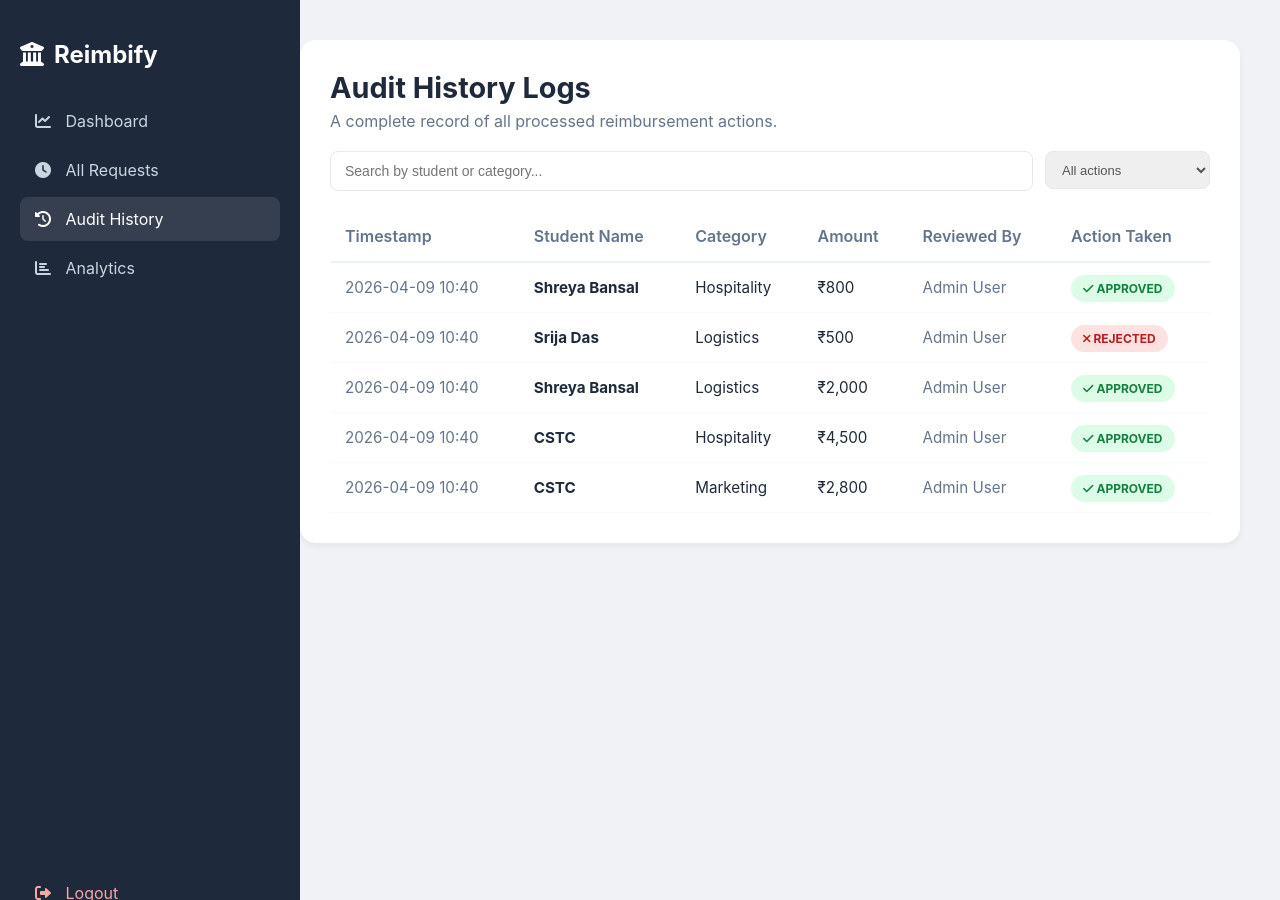
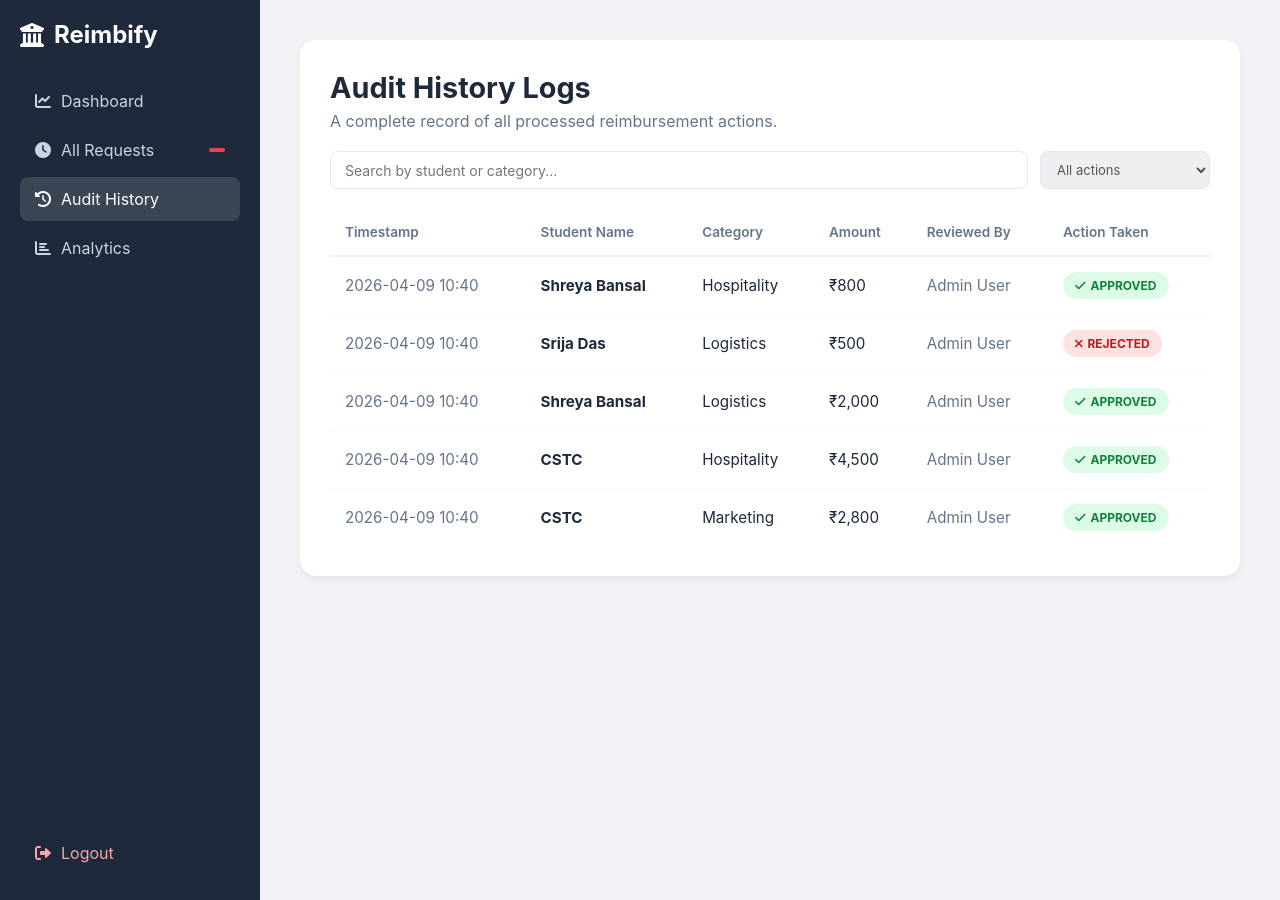
Before and after one commit to shreyabansal-sb/reimbify, a Flask app: page /admin/audit in a window 1280 px wide. Run offline with Flask 3, Linux system fonts and the light colour scheme; the visitor is signed in with stand-in values (Sample User, id 1); data comes from the database, SQL or seed files in the repository.

Commit message:
Refactor CSS variables and improve layout styles

```diff
--- a/templates/admin/audit.html
+++ b/templates/admin/audit.html
@@ -9,71 +9,77 @@
             --bg-color: #f0f2f5;
             --sidebar-bg: #1e293b;
             --card-bg: #ffffff;
+            --primary: #3b82f6;
+            --danger: #ef4444;
             --text-main: #1e293b;
             --text-muted: #64748b;
-            --danger: #ef4444;
         }
-        body { font-family: 'Inter', sans-serif; background: var(--bg-color); color: var(--text-main); margin: 0; display: flex; }
 
+        *, *::before, *::after { box-sizing: border-box; margin: 0; padding: 0; }
+
+        body { font-family: 'Inter', sans-serif; background: var(--bg-color); color: var(--text-main); display: flex; min-height: 100vh; }
+
+        /* --- SIDEBAR (matches dashboard exactly) --- */
         .sidebar { width: 260px; background: var(--sidebar-bg); color: white; display: flex; flex-direction: column; padding: 20px; position: fixed; height: 100vh; }
         .sidebar h2 { font-size: 1.5rem; margin-bottom: 30px; display: flex; align-items: center; gap: 10px; }
+        .nav-link { text-decoration: none; color: #cbd5e1; padding: 12px 15px; border-radius: 8px; margin-bottom: 5px; display: flex; align-items: center; justify-content: space-between; transition: all 0.2s; }
+        .nav-link:hover { background: rgba(255,255,255,0.08); color: white; }
+        .nav-link.active { background: rgba(255,255,255,0.13); color: white; }
+        .nav-link .nav-left { display: flex; align-items: center; gap: 10px; }
+        .badge { background: var(--danger); color: white; font-size: 0.7rem; padding: 2px 8px; border-radius: 10px; }
 
-        .nav-link { text-decoration: none; color: #cbd5e1; padding: 12px 15px; border-radius: 8px; margin-bottom: 5px; display: flex; align-items: center; transition: all 0.2s; }
-        .nav-link.active { background: rgba(255, 255, 255, 0.1); color: white; }
-        .nav-link i { margin-right: 10px; }
-
+        /* --- MAIN --- */
         .main-content { margin-left: 260px; flex: 1; padding: 40px; }
 
         .table-container { background: var(--card-bg); padding: 30px; border-radius: 16px; box-shadow: 0 4px 6px rgba(0,0,0,0.05); }
         table { width: 100%; border-collapse: collapse; margin-top: 20px; }
-        th { text-align: left; padding: 15px; color: var(--text-muted); border-bottom: 2px solid #edf2f7; font-weight: 600; }
+        th { text-align: left; padding: 15px; color: var(--text-muted); border-bottom: 2px solid #edf2f7; font-weight: 600; font-size: 0.85rem; }
         td { padding: 15px; border-bottom: 1px solid #f7fafc; font-size: 0.95rem; }
+        tr:last-child td { border-bottom: none; }
+        tr:hover td { background: #fafaf8; }
 
-        .status-pill { padding: 6px 12px; border-radius: 20px; font-size: 0.75rem; font-weight: bold; text-transform: uppercase; }
+        .status-pill { padding: 6px 12px; border-radius: 20px; font-size: 0.75rem; font-weight: bold; text-transform: uppercase; display: inline-flex; align-items: center; gap: 5px; }
         .approved { background: #dcfce7; color: #15803d; }
         .rejected { background: #fee2e2; color: #b91c1c; }
         .modification_requested { background: #fef3c7; color: #92400e; }
 
-        .search-bar {
-            display: flex;
-            gap: 12px;
-            margin-top: 20px;
-            margin-bottom: 4px;
-        }
+        .search-bar { display: flex; gap: 12px; margin-top: 20px; margin-bottom: 4px; }
         .search-bar input {
-            flex: 1;
-            height: 38px;
-            padding: 0 14px;
-            font-size: 14px;
-            border: 1px solid #e2e8f0;
-            border-radius: 8px;
-            outline: none;
+            flex: 1; height: 38px; padding: 0 14px; font-size: 14px;
+            border: 1px solid #e2e8f0; border-radius: 8px; outline: none; font-family: inherit;
         }
         .search-bar input:focus { border-color: #94a3b8; }
         .search-bar select {
-            height: 38px;
-            padding: 0 12px;
-            font-size: 13px;
-            border: 1px solid #e2e8f0;
-            border-radius: 8px;
-            color: #555;
-            cursor: pointer;
-            outline: none;
+            height: 38px; padding: 0 12px; font-size: 13px;
+            border: 1px solid #e2e8f0; border-radius: 8px;
+            color: #555; cursor: pointer; outline: none; font-family: inherit;
         }
+
+        .empty { text-align: center; padding: 3rem; color: var(--text-muted); }
     </style>
 </head>
 <body>
+
     <div class="sidebar">
         <h2><i class="fas fa-university"></i> Reimbify</h2>
 
-        <a href="/admin/dashboard"    class="nav-link"><span><i class="fas fa-chart-line"></i> Dashboard</span></a>
-        <a href="/admin/all-requests" class="nav-link"><span><i class="fas fa-clock"></i> All Requests</span></a>
-        <a href="/admin/audit"        class="nav-link active"><span><i class="fas fa-history"></i> Audit History</span></a>
-        <a href="/admin/analytics"    class="nav-link"><span><i class="fas fa-chart-bar"></i> Analytics</span></a>
+        <a href="/admin/dashboard" class="nav-link">
+            <span class="nav-left"><i class="fas fa-chart-line"></i> Dashboard</span>
+        </a>
+        <a href="{{ url_for('all_requests') }}" class="nav-link">
+            <span class="nav-left"><i class="fas fa-clock"></i> All Requests</span>
+            <span class="badge" id="pending-badge"></span>
+        </a>
+        <a href="/admin/audit" class="nav-link active">
+            <span class="nav-left"><i class="fas fa-history"></i> Audit History</span>
+        </a>
+        <a href="/admin/analytics" class="nav-link">
+            <span class="nav-left"><i class="fas fa-chart-bar"></i> Analytics</span>
+        </a>
 
         <div style="margin-top: auto;">
             <a href="/logout" class="nav-link" style="color: #fca5a5;">
-                <span><i class="fas fa-sign-out-alt"></i> Logout</span>
+                <span class="nav-left"><i class="fas fa-sign-out-alt"></i> Logout</span>
             </a>
         </div>
     </div>
@@ -121,7 +127,7 @@
                     </tr>
                     {% else %}
                     <tr>
-                        <td colspan="6" style="text-align:center; padding:3rem; color:var(--text-muted);">
+                        <td colspan="6" class="empty">
                             No audit entries yet. Actions you take on requests will appear here.
                         </td>
                     </tr>
```
